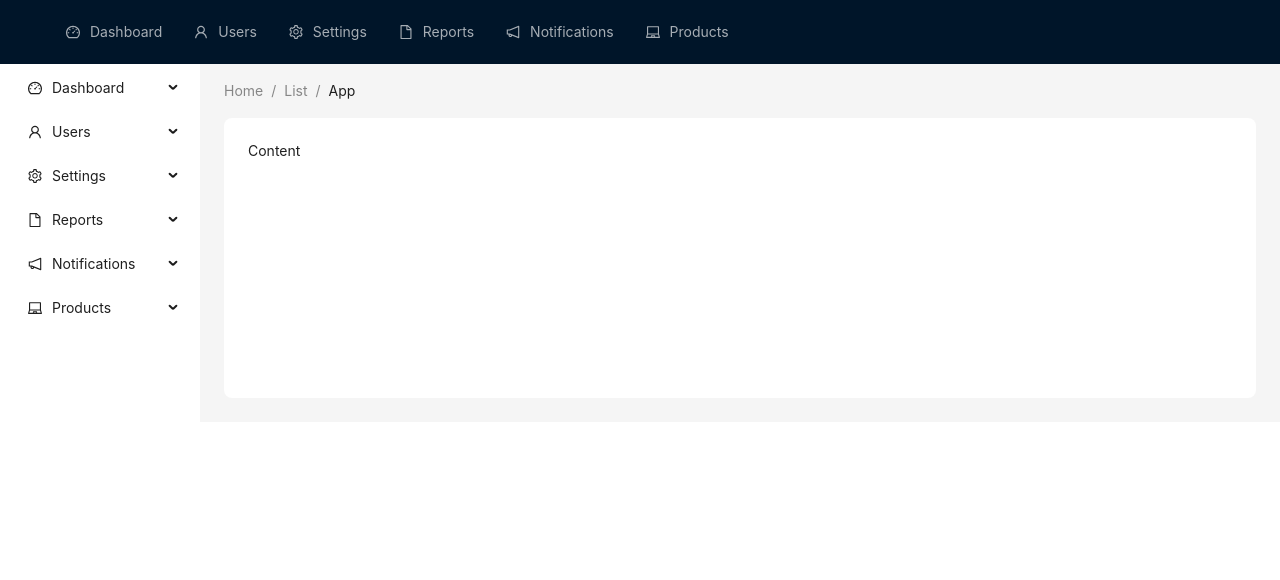
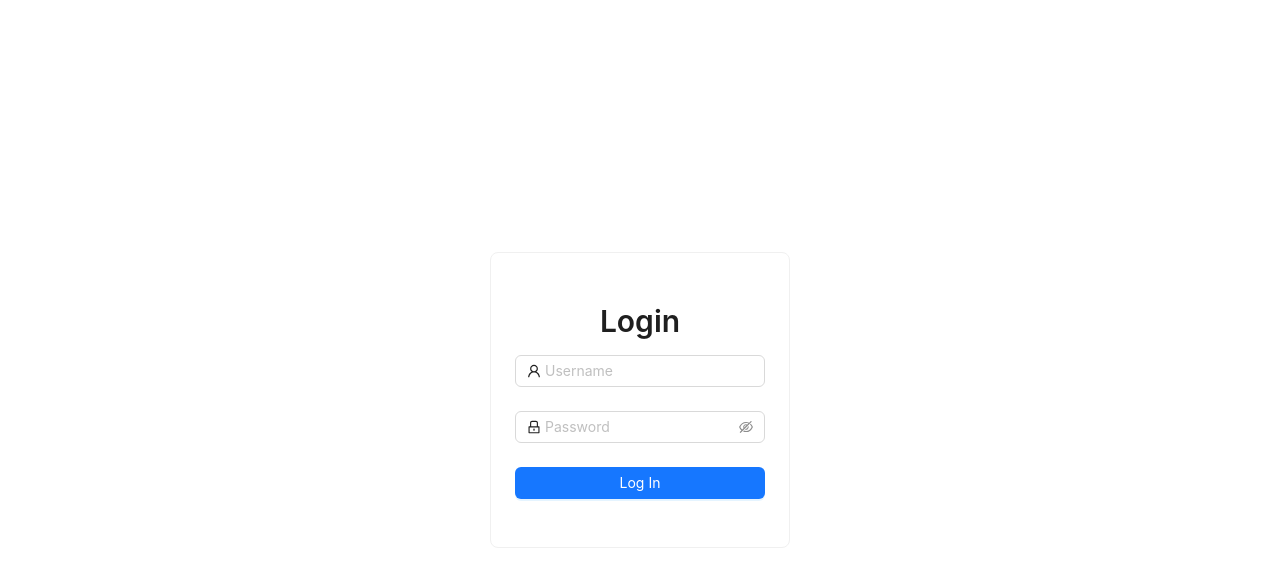
Before and after one commit to Daniws02/Admin-Test, a React app: page /login in a window 1280 px wide. Shown: the top 580 px of the page. Built offline with nearby package versions, Linux system fonts and the light colour scheme; the HTML template or start-up script is replaced by a standard one.

Commit message:
adicionando o formulario de login

```diff
--- a/package.json
+++ b/package.json
@@ -15,6 +15,7 @@
     "babel-loader": "^9.1.3",
     "react": "^18.3.1",
     "react-dom": "^18.3.1",
+    "react-router-dom": "6",
     "ts-loader": "^9.5.1",
     "typescript": "^5.5.4",
     "webpack": "^5.94.0",
--- a/src/App.tsx
+++ b/src/App.tsx
@@ -1,9 +1,24 @@
 import React from 'react';
+import { BrowserRouter as Router, Routes, Route, Navigate } from 'react-router-dom';
+import { AuthProvider, useAuth } from './Contexts/AuthContext';
 import AppLayout from './Core/Layout/AppLayout';
+import LoginForm from './Components/LoginForm';
+
+const ProtectedRoute: React.FC<{ children: React.ReactNode }> = ({ children }) => {
+  const { isAuthenticated } = useAuth();
+  return isAuthenticated ? <>{children}</> : <Navigate to="/login" />;
+};
 
 const App = () => {
   return (
-    <AppLayout/>
+    <AuthProvider>
+      <Router>
+        <Routes>
+          <Route path="/" element={<ProtectedRoute><AppLayout /></ProtectedRoute>} />
+          <Route path="/login" element={<LoginForm />} />
+        </Routes>
+      </Router>
+    </AuthProvider>
   );
 };
 
--- /dev/null
+++ b/src/Components/LoginForm.tsx
@@ -0,0 +1,55 @@
+import React from 'react';
+import { Form, Input, Button, Card, Typography } from 'antd';
+import { UserOutlined, LockOutlined } from '@ant-design/icons';
+import { useAuth } from '../Contexts/AuthContext';
+
+const { Title } = Typography;
+
+const LoginForm: React.FC = () => {
+  const { login } = useAuth();
+
+  const onFinish = (values: any) => {
+    console.log('Received values:', values);
+    login();
+    window.location.href = '/';
+  };
+
+  return (
+    <div style={{ display: 'flex', justifyContent: 'center', alignItems: 'center', height: '100vh' }}>
+      <Card style={{ width: 300 }}>
+        <Title level={2} style={{ textAlign: 'center' }}>Login</Title>
+        <Form
+          name="login"
+          initialValues={{ remember: true }}
+          onFinish={onFinish}
+        >
+          <Form.Item
+            name="username"
+            rules={[{ required: true, message: 'Please input your username!' }]}
+          >
+            <Input
+              prefix={<UserOutlined />}
+              placeholder="Username"
+            />
+          </Form.Item>
+          <Form.Item
+            name="password"
+            rules={[{ required: true, message: 'Please input your password!' }]}
+          >
+            <Input.Password
+              prefix={<LockOutlined />}
+              placeholder="Password"
+            />
+          </Form.Item>
+          <Form.Item>
+            <Button type="primary" htmlType="submit" block>
+              Log In
+            </Button>
+          </Form.Item>
+        </Form>
+      </Card>
+    </div>
+  );
+};
+
+export default LoginForm;
--- /dev/null
+++ b/src/Contexts/AuthContext.tsx
@@ -0,0 +1,30 @@
+import React, { createContext, useState, useContext, ReactNode } from 'react';
+
+interface AuthContextType {
+  isAuthenticated: boolean;
+  login: () => void;
+  logout: () => void;
+}
+
+const AuthContext = createContext<AuthContextType | undefined>(undefined);
+
+export const AuthProvider: React.FC<{ children: ReactNode }> = ({ children }) => {
+  const [isAuthenticated, setIsAuthenticated] = useState<boolean>(false);
+
+  const login = () => setIsAuthenticated(true);
+  const logout = () => setIsAuthenticated(false);
+
+  return (
+    <AuthContext.Provider value={{ isAuthenticated, login, logout }}>
+      {children}
+    </AuthContext.Provider>
+  );
+};
+
+export const useAuth = () => {
+  const context = useContext(AuthContext);
+  if (context === undefined) {
+    throw new Error('useAuth must be used within an AuthProvider');
+  }
+  return context;
+};
--- a/src/Core/Layout/AppLayout.tsx
+++ b/src/Core/Layout/AppLayout.tsx
@@ -25,7 +25,7 @@ const AppLayout: React.FC = () => {
             flex: 1,
             minWidth: 0,
           }}
-          items={menuItems} // Aqui usamos os itens importados
+          items={menuItems}
         />
       </Header>
       <Layout>
@@ -41,7 +41,7 @@ const AppLayout: React.FC = () => {
               height: '100%',
               borderRight: 0,
             }}
-            items={menuItems} // Usa os mesmos itens para o menu lateral
+            items={menuItems}
           />
         </Sider>
         <Layout
```
Also changed, not shown: 1 other file (tests, documents, lock files or other folders).
